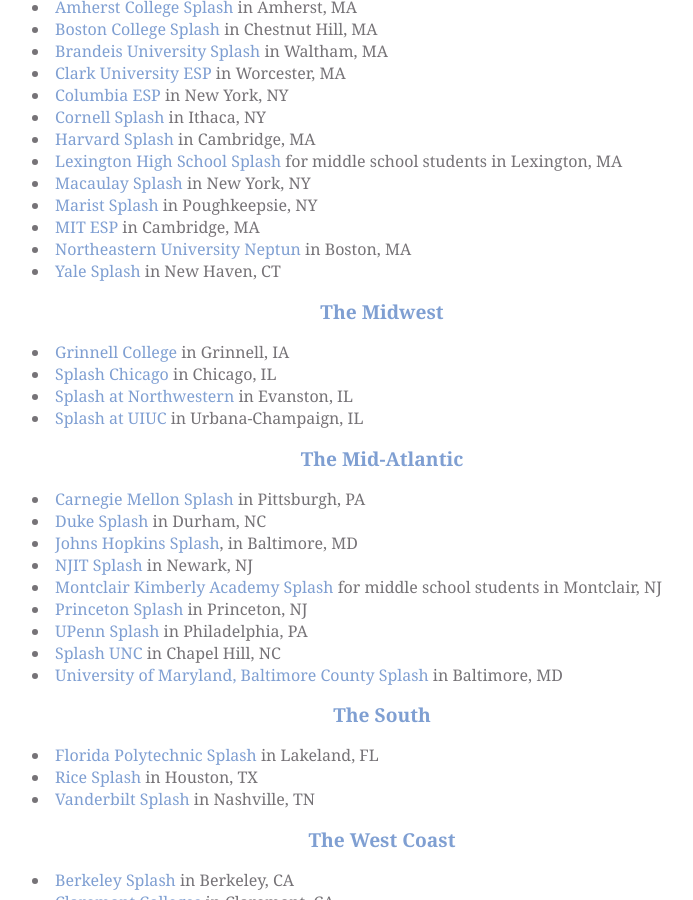
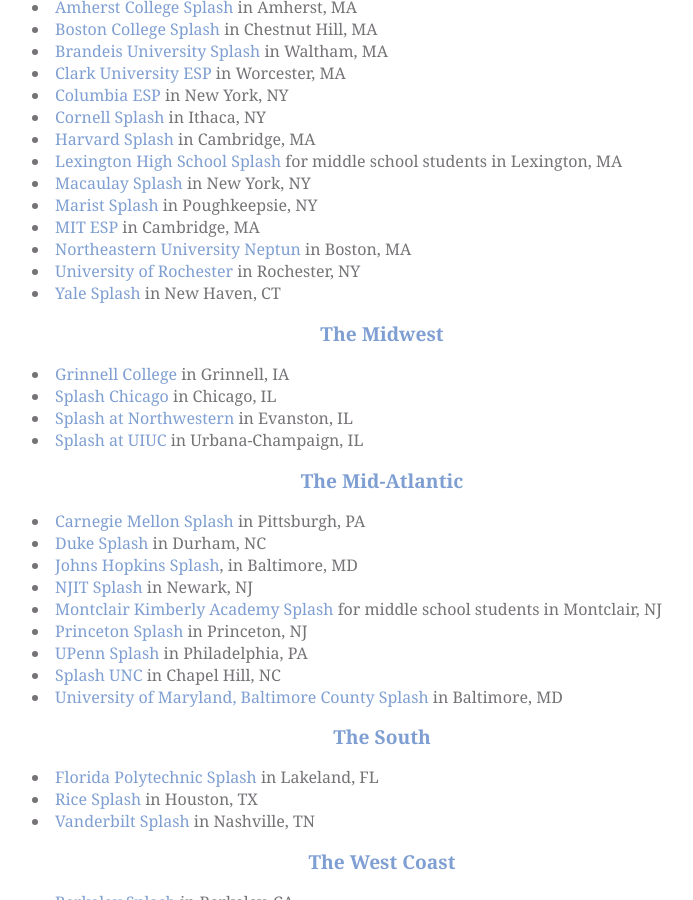
Before and after one commit to learning-unlimited/learning-unlimited.github.io, a Jekyll site: the page built from _current-programs/index.html, in a window 1280 px wide and 900 px high, scrolled down 820 px. Shown: the whole window, without its empty margins (250-943 px from the left). Built offline with Jekyll 4.4.1, drawn with Linux system fonts in a browser that asks for light colours; nearby versions of some CDN libraries.

Commit message:
Add University of Rochester.

```diff
--- a/_current-programs/index.html
+++ b/_current-programs/index.html
@@ -69,6 +69,7 @@
   <li><a href="https://marist.learningu.org/">Marist Splash</a> in Poughkeepsie, NY</li>
   <li><a href="https://esp.mit.edu/">MIT ESP</a> in Cambridge, MA</li>
   <li><a href="https://neptun.learningu.org/">Northeastern University Neptun</a> in Boston, MA</li>
+  <li><a href="https://ursplash.learningu.org/">University of Rochester</a> in Rochester, NY</li>
   <li><a href="https://yale.learningu.org/">Yale Splash</a> in New Haven, CT</li>
   </div>
 
```
